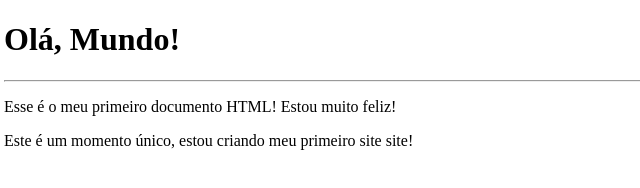
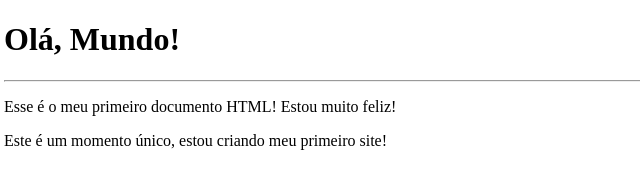
Before and after one commit to icarogabriel-dev/html-css, a plain HTML site: page exercícios/ex001/index.html in a window 1280 px wide. Shown: the full height of the page, 4-644 px from the left. Drawn offline with Linux system fonts and the light colour scheme.

Commit message:
exercícios

```diff
--- a/exercícios/ex001/index.html
+++ b/exercícios/ex001/index.html
@@ -10,6 +10,6 @@
     <hr>
     <p>Esse é o meu primeiro documento HTML!
     Estou muito feliz!</p>
-    <p>Este é um momento único, estou criando meu primeiro site site!</p>
+    <p>Este é um momento único, estou criando meu primeiro site!</p>
 </body>
 </html>
```
